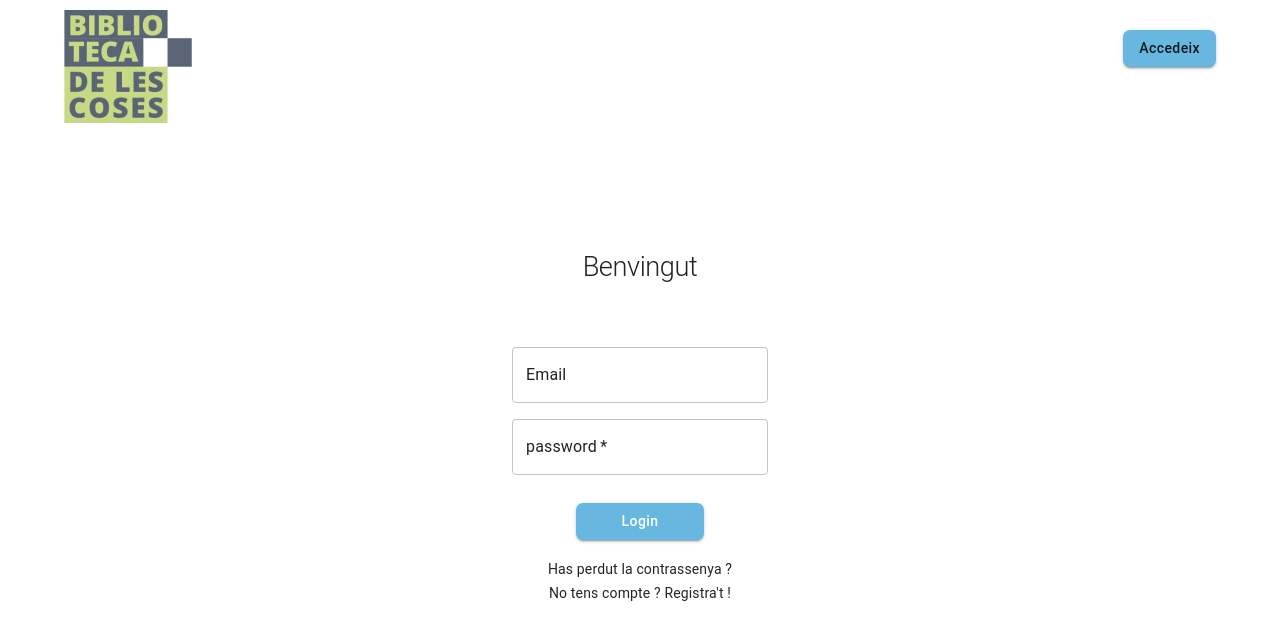
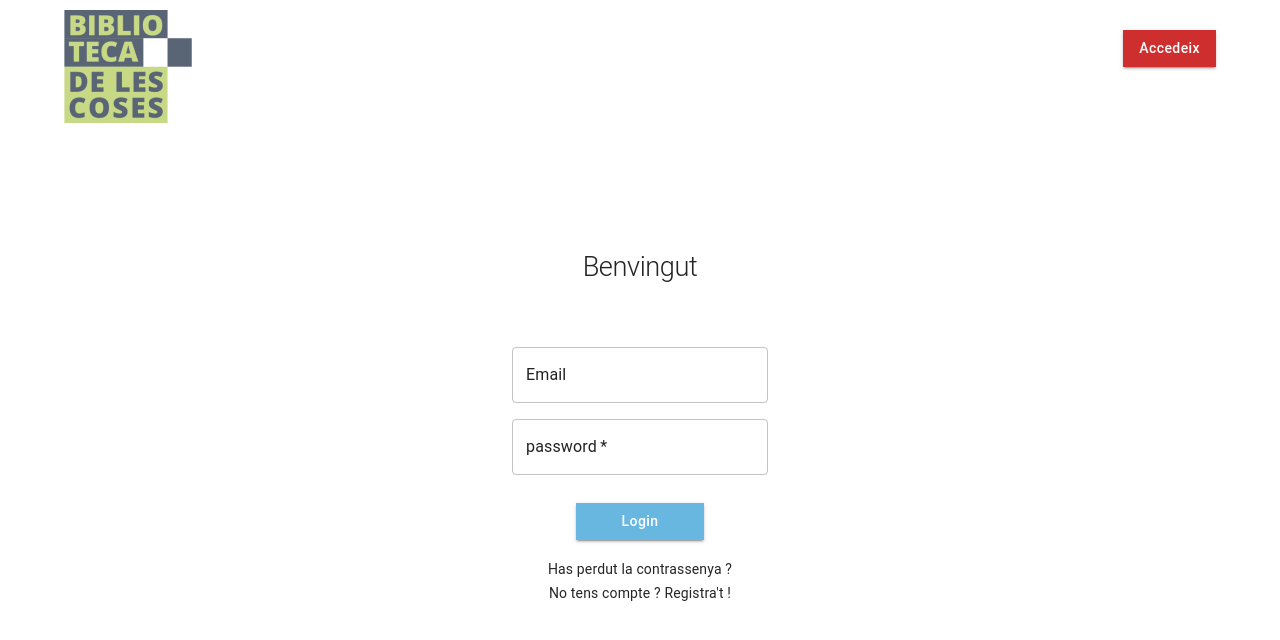
Before and after one commit to cosateca/cosatk-front, a React (Vite) app: page /login in a window 1280 px wide. Shown: the top 640 px of the page. Built offline with nearby package versions, Linux system fonts and the light colour scheme.

Commit message:
correct button color

```diff
--- a/src/components/Header/Header.tsx
+++ b/src/components/Header/Header.tsx
@@ -14,7 +14,7 @@ const Header = () => {
     }}>
         <img src={logo} alt="" />
 			<div className="App">
-				<Button variant="contained">
+				<Button variant="contained" color='error' >
 					<Link to="/dashboard/loans">Accedeix</Link>
 				</Button>
 			</div>
--- a/src/config/theme.config.tsx
+++ b/src/config/theme.config.tsx
@@ -39,7 +39,7 @@ const theme = createTheme({
 			defaultProps: {
 				style: {
 					textTransform: 'none',
-					borderRadius: '0.5em',
+					borderRadius: '0px',
 					marginTop: '20px',
 				},
 			},
--- a/src/config/themeVars.enum.tsx
+++ b/src/config/themeVars.enum.tsx
@@ -2,4 +2,5 @@ export enum themeVars {
 	BLUECOLOR = '#67B7E1',
 	GRAYCOLOR = '#D2D2D2',
 	ERRORCOLOR = '#CF2E2E',
+
 }
```
